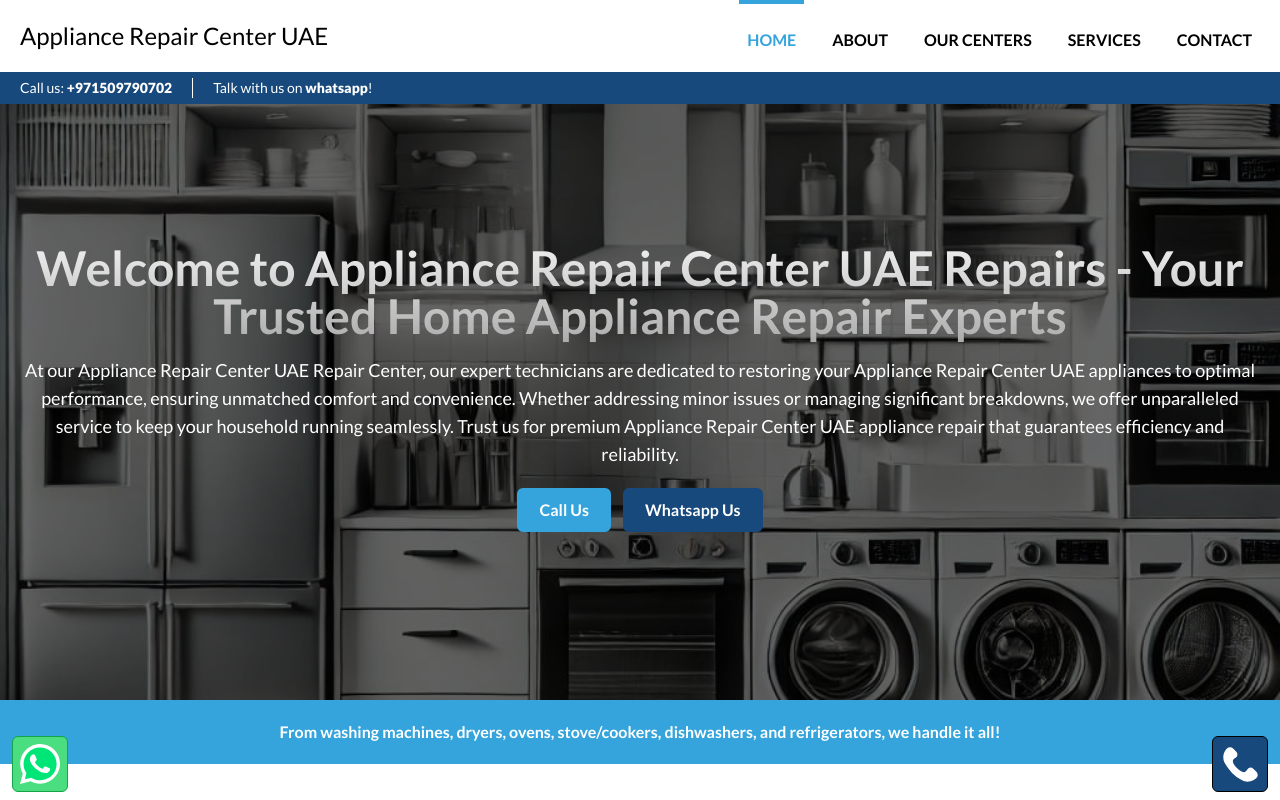
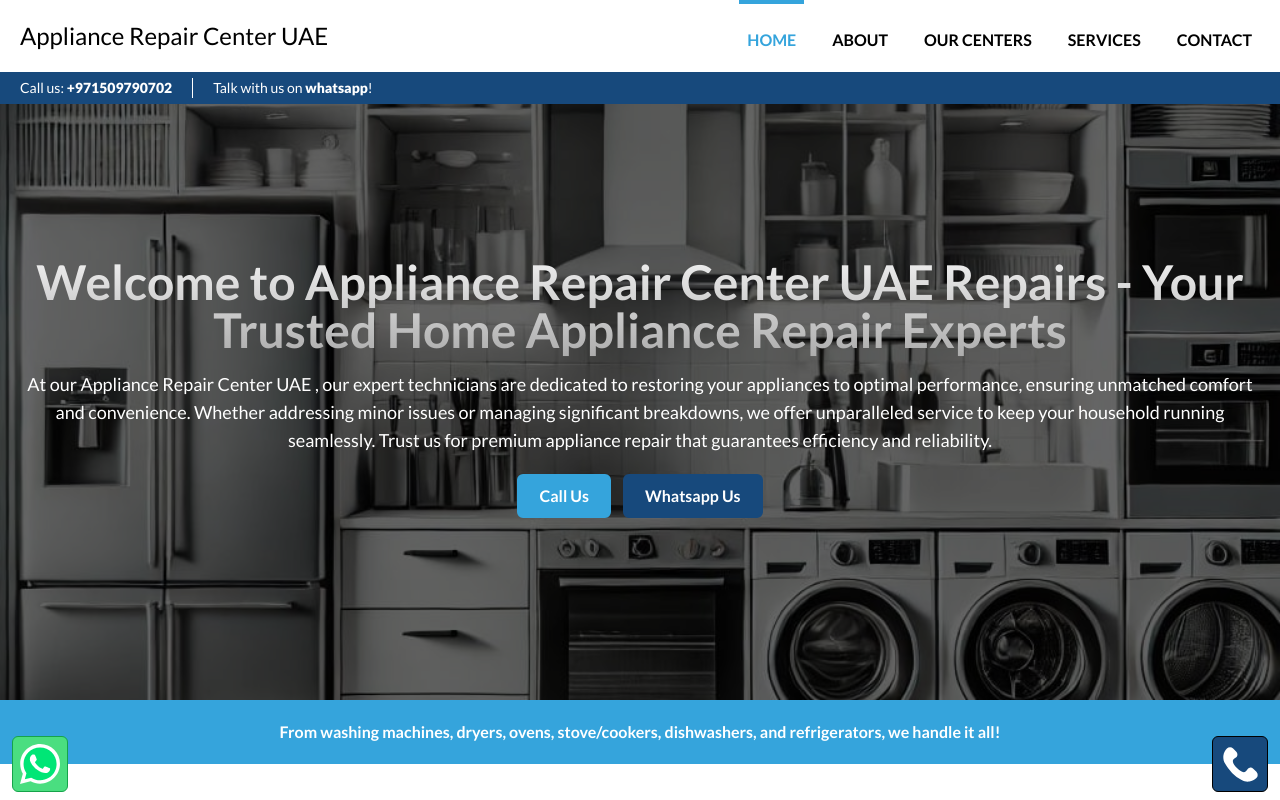
Before and after one commit to cyhammad/repair-site, a Next.js app: page / in a window 1280 px wide. Shown: the top 800 px of the page. Built offline with nearby package versions, Linux system fonts and the light colour scheme.

Commit message:
Update SliderBanner.jsx

```diff
--- a/src/components/SliderBanner.jsx
+++ b/src/components/SliderBanner.jsx
@@ -28,16 +28,16 @@ export function SliderBanner({ company = "Appliance Repair Center UAE" }) {
         className="z-50 flex flex-col justify-center items-center"
       >
         <motion.p className="font-bold text-3xl md:text-5xl px-5 text-center bg-clip-text text-transparent bg-gradient-to-b from-neutral-50 to-neutral-400 py-4">
-          Welcome to {company} Repairs - Your Trusted Home Appliance Repair
+          Welcome to Appliance Repair Center UAE Repairs - Your Trusted Home Appliance Repair
           Experts
         </motion.p>
         <motion.p className="max-w-7xl mb-5 px-5 md:text-lg text-white text-center">
-          At our Appliance Repair Center UAE Repair Center, our expert technicians are dedicated
-          to restoring your {company} appliances to optimal performance,
+          At our Appliance Repair Center UAE , our expert technicians are dedicated
+          to restoring your appliances to optimal performance,
           ensuring unmatched comfort and convenience. Whether addressing minor
           issues or managing significant breakdowns, we offer unparalleled
           service to keep your household running seamlessly. Trust us for
-          premium {company} appliance repair that guarantees efficiency and
+          premium appliance repair that guarantees efficiency and
           reliability.
         </motion.p>
         <CallAndWhatsappButton company={company} banner />
```
